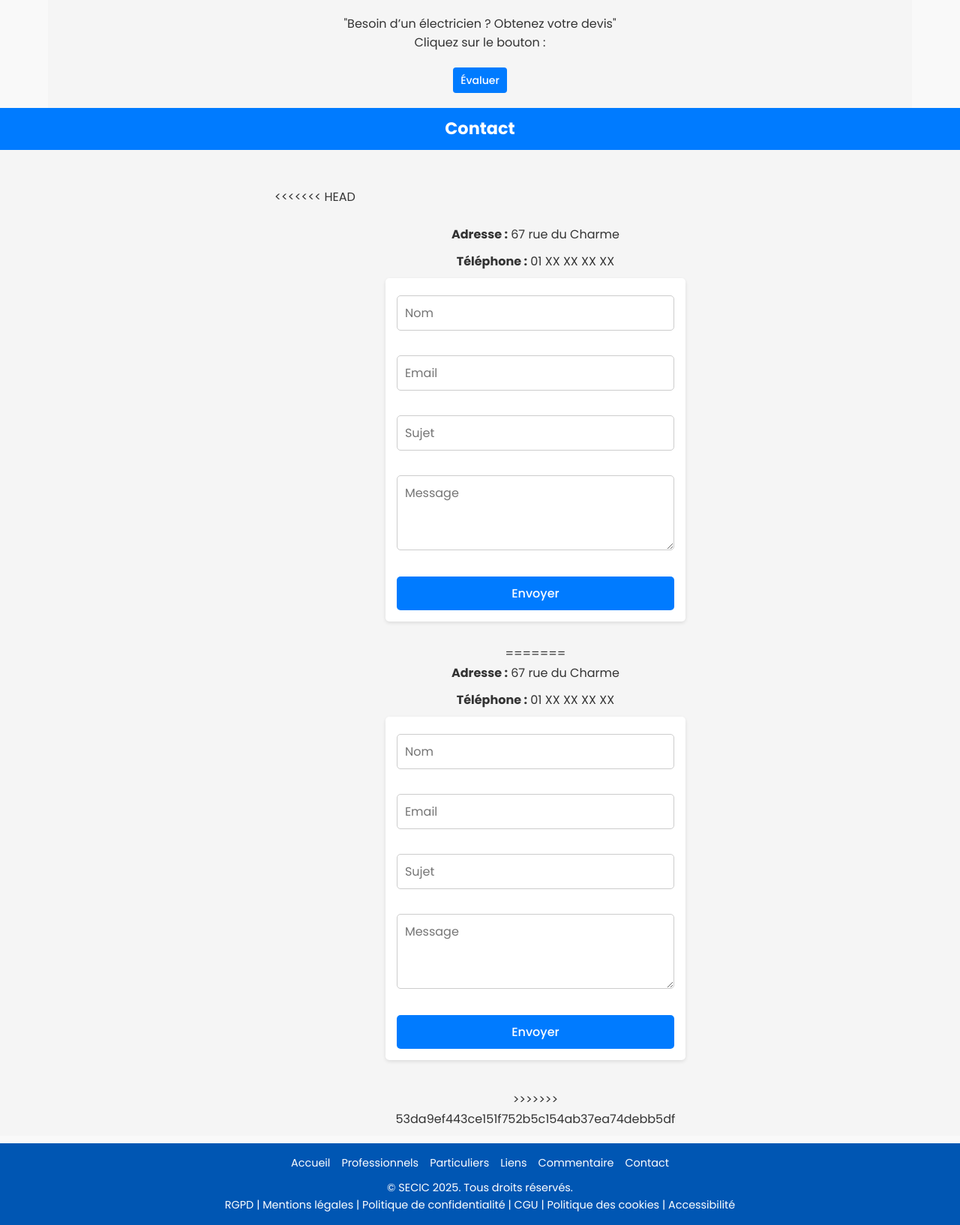
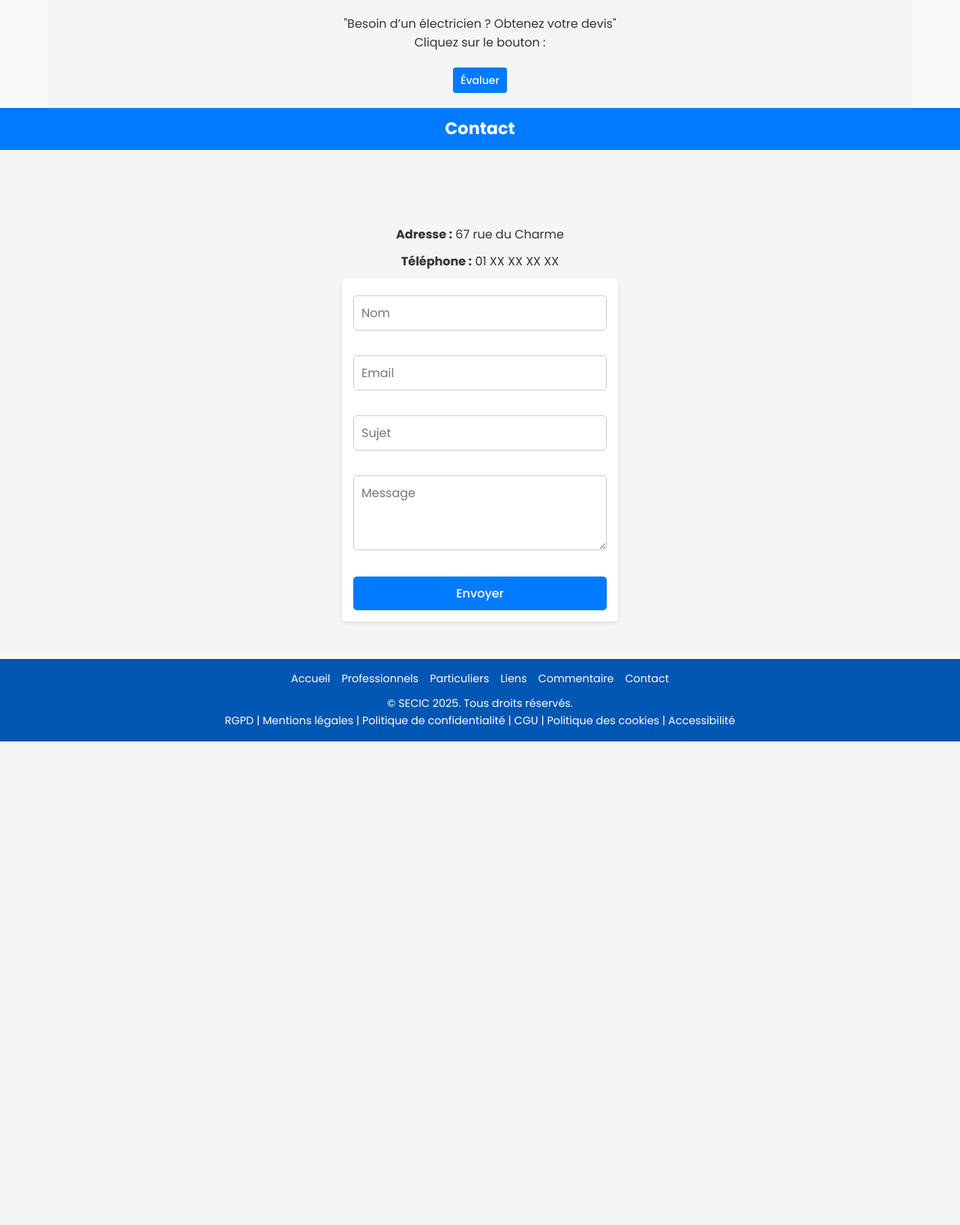
Before and after one commit to Cboukhal/Decramp, a PHP site: page / in a window 1280 px wide. Shown: the part 1266-2900 px from the top of the page at 75% size. After the commit the page ends 2255 px from the top, so only its background shows below. Run offline with PHP 8.4, Linux system fonts and the light colour scheme; some libraries are stand-ins or nearby versions.

Commit message:
Update index.php

```diff
--- a/index.php
+++ b/index.php
@@ -112,7 +112,6 @@
             </div> -->
 
             <!--Formulaire -->
-<<<<<<< HEAD
             <div class="contact">
                 <div class="contact-wrapper">
                     <!--Formulaire -->
@@ -130,20 +129,6 @@
                         </form>
                     </div>
               </div>
-=======
-            <div class="contact-form">
-            <p><strong>Adresse :</strong> 67 rue du Charme</p>
-            <p><strong>Téléphone :</strong> 01 XX XX XX XX</p>
-            <form action="#" method="post">
-                <input type="text" name="nom" placeholder="Nom" required>
-                <input type="email" name="email" placeholder="Email" required>
-                <input type="text" name="sujet" placeholder="Sujet">
-                <textarea name="message" placeholder="Message" required></textarea>
-                <!-- Widget reCAPTCHA v2 -->
-                <div class="g-recaptcha" data-sitekey="6LeIxAcTAAAAAJcZVRqyHh71UMIEGNQ_MXjiZKhI"></div>
-                <button type="submit" class="btn">Envoyer</button>
-            </form>
->>>>>>> 53da9ef443ce151f752b5c154ab37ea74debb5df
             </div>
     </section>
     </main>
```
